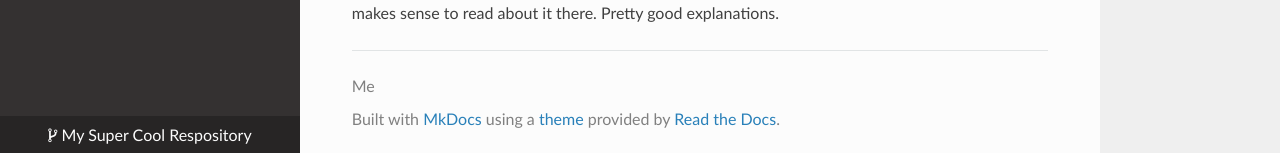
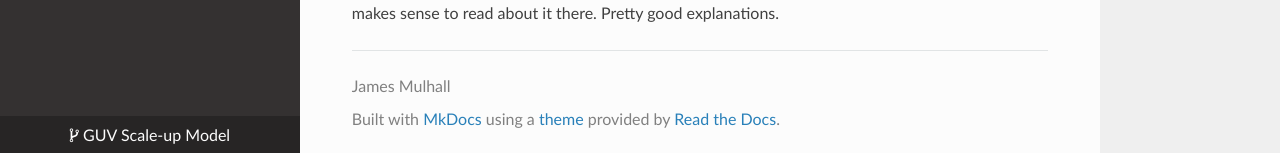
Before and after one commit to jamesmulhall/guv-scaleup-model, an MkDocs documentation site: the page built from docs/sources/index.md, in a window 1280 px wide and 900 px high, scrolled down 2601 px. Shown: the part 744-897 px from the top of the window. Built offline with MkDocs 1.6.1, drawn with Linux system fonts in a browser that asks for light colours; nearby versions of some CDN libraries.

```diff
--- a/mkdocs.yml
+++ b/mkdocs.yml
@@ -1,12 +1,12 @@
-site_name: My Super Cool Respository
+site_name: GUV Scale-up Model
 
 
 # Repository
-repo_name: My Super Cool Respository
-repo_url: https://github.com/allfed/My Super-Cool-Respository
+repo_name: GUV Scale-up Model
+repo_url: https://github.com/jamesmulhall/guv-scaleup-model
 edit_uri: ""
 # Copyright
-copyright: Me
+copyright: James Mulhall
 
 docs_dir: "docs/sources"
 
```
Also changed, not shown: README.md (+1 -1 lines), mkgendocs.yml (+4 -4 lines), 3 other files.
